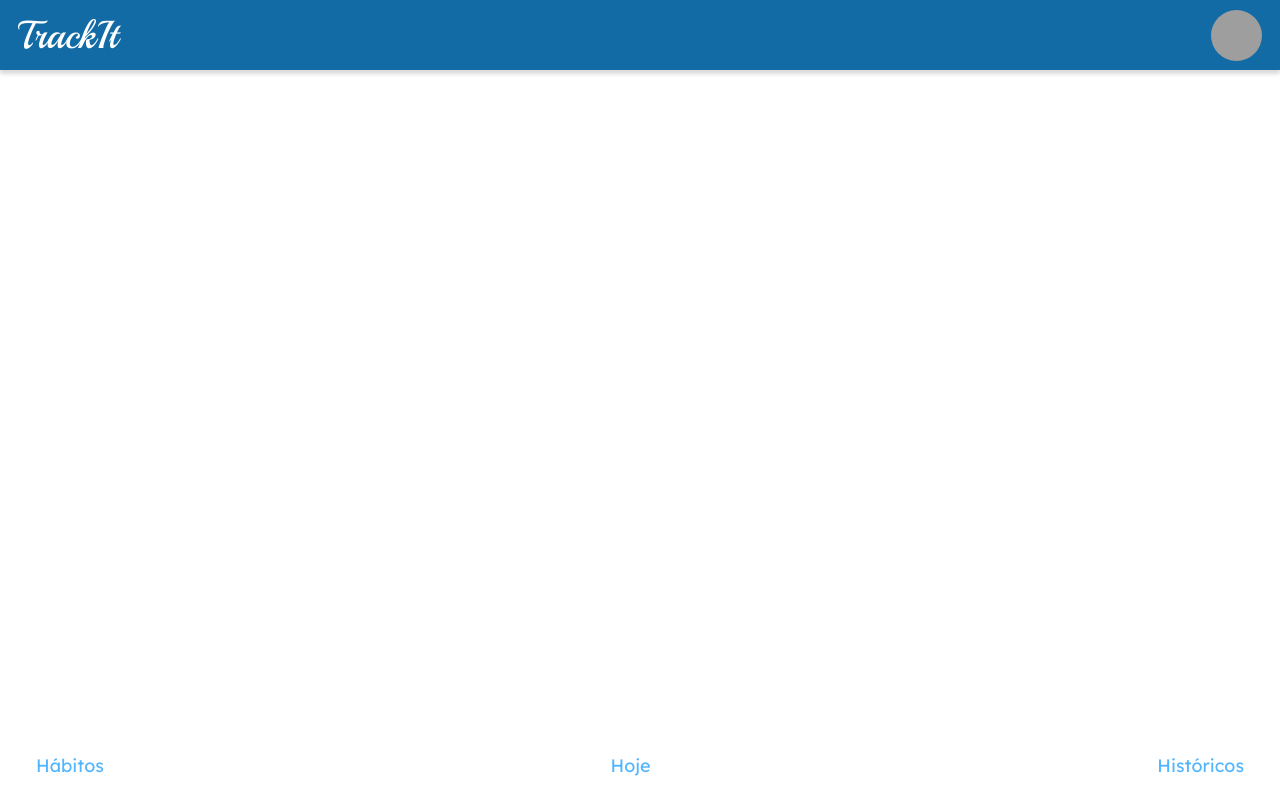
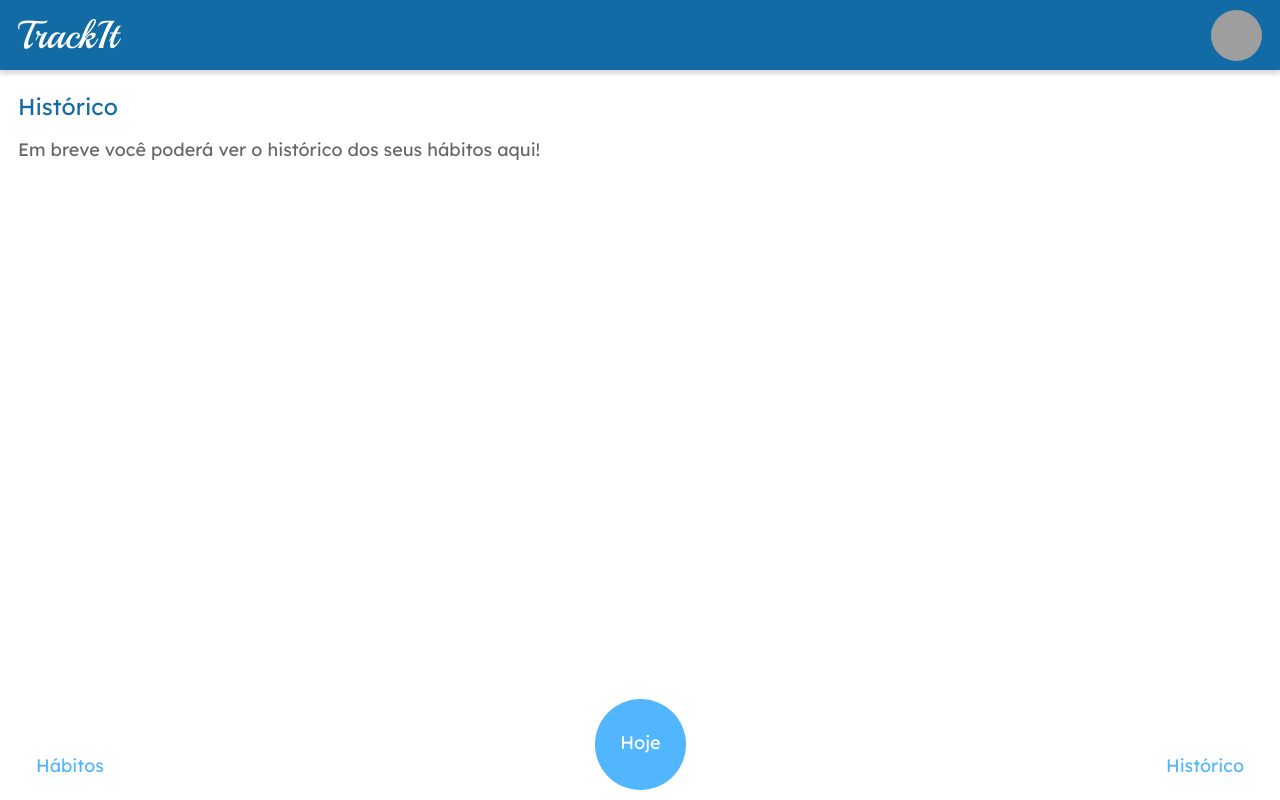
Before and after one commit to oscarfgmaia/projeto11-trackit, a React (Create React App) app: page /historico in a window 1280 px wide. Built offline with nearby package versions, Linux system fonts and the light colour scheme; grey boxes are pictures that could not be loaded.

Commit message:
todo fix bug on create new habit not update progress

```diff
--- a/package.json
+++ b/package.json
@@ -11,6 +11,7 @@
     "localforage": "^1.10.0",
     "match-sorter": "^6.3.1",
     "react": "^18.2.0",
+    "react-circular-progressbar": "^2.1.0",
     "react-dom": "^18.2.0",
     "react-loader-spinner": "^5.3.4",
     "react-router-dom": "^6.4.2",
--- a/src/App.js
+++ b/src/App.js
@@ -9,7 +9,7 @@ import RegisterPage from "./pages/RegisterPage";
 import TodayPage from "./pages/TodayPage";
 
 export default function App() {
-  const [user, setUser] = useState({ id: null, name: null, image: null, email: null, password: null, token: null, progess: null })
+  const [user, setUser] = useState({ id: null, name: null, image: null, email: null, password: null, token: null, progess: null, change:false })
   return (
     <BrowserRouter>
       <GlobalStyle />
--- a/src/assets/css/PagesBackground.js
+++ b/src/assets/css/PagesBackground.js
@@ -5,6 +5,6 @@ const PagesBackground = styled.div`
     margin-bottom: 70px;
     padding: 0px 18px;
     padding-top: 22px;
-    padding-bottom: 81px;
+    padding-bottom: 31px;
 `
 export default PagesBackground;
--- a/src/components/CreateHabit.js
+++ b/src/components/CreateHabit.js
@@ -7,7 +7,7 @@ import { BASE_URL } from "../constants/urls"
 import { LoginContext } from "../Contexts/LoginContext";
 
 export default function CreateHabit({ setCreateHabitBtn }) {
-    const { user } = useContext(LoginContext)
+    const { user,setUser} = useContext(LoginContext)
     const token = "eyJhbGciOiJIUzI1NiIsInR5cCI6IkpXVCJ9.eyJpZCI6NTk2OSwiaWF0IjoxNjY2MjA1MTkzfQ.LRHldZEEV5qM_kSKl4wcLBcGhJwAIiIHwWW_dPVke7s"
     const [days, setDays] = useState([
         { value: 0, day: 'D', clicked: false },
@@ -56,6 +56,7 @@ export default function CreateHabit({ setCreateHabitBtn }) {
                 })
         }
     }
+
 
     return (
         <CreateHabitContainer>
--- a/src/components/Footer.js
+++ b/src/components/Footer.js
@@ -1,36 +1,56 @@
 import { Link } from "react-router-dom";
 import styled from "styled-components";
+import { CircularProgressbarWithChildren, buildStyles } from 'react-circular-progressbar';
+import { useContext, useEffect, useState } from "react";
+import { LoginContext } from "../Contexts/LoginContext";
+import 'react-circular-progressbar/dist/styles.css';
+export default function Footer() {
+    const { user } = useContext(LoginContext)
+    const [percentage, setPercentage] = useState(0)
+    useEffect(() => {
+        console.log(user)
+        setPercentage(user.progress)
+    }, [user])
 
-export default function Footer() {
     return (
         <StyledFooter>
             <Link to={'/habitos'}>
-                <h1>Hábitos</h1>
+                <HabitContainer>
+                    <h1>Hábitos</h1>
+                </HabitContainer>
             </Link>
             <Link to={'/hoje'}>
-                <h1>Hoje</h1>
+                <CircularProgressContainer>
+                    <CircularProgressbarWithChildren
+                        value={percentage}
+                        text={'Hoje'}
+                        background
+                        backgroundPadding={6}
+                        styles={buildStyles({
+                            backgroundColor: "#52B6FF",
+                            textColor: "#fff",
+                            pathColor: "#fff",
+                            trailColor: "transparent"
+                        })}
+                    />
+                </CircularProgressContainer>
             </Link>
             <Link to={'/historico'}>
-                <h1>Históricos</h1>
+                <HistoricContainer>
+                    <h1>Histórico</h1>
+                </HistoricContainer>
             </Link>
         </StyledFooter>
     )
 }
 
-const StyledFooter = styled.div`
-    position: fixed;
-    z-index: 999;
-    bottom: 0;
-    left: 0;
-    box-sizing: border-box;
+
+const HabitContainer = styled.div`
     display: flex;
     align-items: center;
-    justify-content: space-between;
+    justify-content: flex-start;
     height: 70px;
-    background: #FFF;
-    a{
-      text-decoration:none ;
-    }
+    width: 80px;
     h1{
         background-color: #FFF;
         font-family: 'Lexend Deca';
@@ -41,6 +61,51 @@ const StyledFooter = styled.div`
         text-align: center;
         color:#52B6FF;
     }
+`
+
+const HistoricContainer = styled.div`
+    display: flex;
+    align-items: center;
+    justify-content: flex-end;
+    height: 70px;
+    width: 80px;
+    h1{
+        background-color: #FFF;
+        font-family: 'Lexend Deca';
+        font-style: normal;
+        font-weight: 400;
+        font-size: 17.976px;
+        line-height: 22px;
+        text-align: center;
+        color:#52B6FF;
+    }
+`
+
+const CircularProgressContainer = styled.div`
+    display: flex;
+    justify-content: center;
+    align-items: center;
+    width: 91px;
+    height: 91px;
+    display: flex;
+    margin-bottom: 10px;
+`
+
+const StyledFooter = styled.div`
+    position: fixed;
+    z-index: 999;
+    bottom: 0;
+    left: 0;
+    box-sizing: border-box;
+    display: flex;
+    align-items: flex-end;
+    justify-content: space-between;
+    height: 70px;
+    background: #FFF;
+    a{
+      text-decoration:none ;
+    }
+
     img{
         width: 51px;
         height: 51px;
--- a/src/components/TodayHabits.js
+++ b/src/components/TodayHabits.js
@@ -7,10 +7,11 @@ import { LoginContext } from "../Contexts/LoginContext"
 
 export default function TodayHabit({ name, currentSequence, highestSequence, id, done, handleEffect, setHandleEffect }) {
     const { user } = useContext(LoginContext);
+
     const token = "eyJhbGciOiJIUzI1NiIsInR5cCI6IkpXVCJ9.eyJpZCI6NTk2OSwiaWF0IjoxNjY2MjA1MTkzfQ.LRHldZEEV5qM_kSKl4wcLBcGhJwAIiIHwWW_dPVke7s"
 
     function onClick() {
-        axios.post(`${BASE_URL}/habits/${id}/check`,{},{
+        axios.post(`${BASE_URL}/habits/${id}/check`, {}, {
             headers: {
                 'Authorization': `Bearer ${token}`
             }
@@ -25,10 +26,10 @@ export default function TodayHabit({ name, currentSequence, highestSequence, id,
 
     return (
         <StyledContainer>
-            <StyledLeft>
+            <StyledLeft isEqual={currentSequence === highestSequence} done={done} highestSequence={highestSequence}>
                 <h1>{name}</h1>
-                <h2>Sequência atual: {currentSequence} dias</h2>
-                <h2>Seu recorde: {highestSequence} dias</h2>
+                <h2>Sequência atual: <StyledActualDay>{currentSequence} dias</StyledActualDay></h2>
+                <h2>Seu recorde: <StyledRecordDay>{highestSequence} dias</StyledRecordDay></h2>
             </StyledLeft>
             <StyledRight>
                 <StyledCheckBox done={done} src={checkBox} onClick={onClick} />
@@ -36,6 +37,14 @@ export default function TodayHabit({ name, currentSequence, highestSequence, id,
         </StyledContainer>
     )
 }
+
+const StyledActualDay = styled.span`
+    color:red;
+`
+const StyledRecordDay = styled.span`
+    color:red;
+`
+
 
 const StyledCheckBox = styled.img`
     filter: ${props => props.done === true ? (
@@ -70,8 +79,19 @@ const StyledLeft = styled.div`
     }
     h2{
         margin-bottom: 2px;
-        font-size: 13px;
+        font-family: 'Lexend Deca';
+        font-style: normal;
+        font-weight: 400;
+        font-size: 12.976px;
+        line-height: 16px;
         color: #666666;
+    }
+
+    ${StyledActualDay}{
+        color: ${props => props.done ? '#8FC549' : '#666666'} ;
+    }
+    ${StyledRecordDay}{
+        color: ${props => props.isEqual && props.highestSequence !== 0 ? '#8FC549' : '#666666'} ;
     }
 
 `
--- a/src/pages/HabitsPage.js
+++ b/src/pages/HabitsPage.js
@@ -19,7 +19,6 @@ export default function HabitsPage() {
     const token = "eyJhbGciOiJIUzI1NiIsInR5cCI6IkpXVCJ9.eyJpZCI6NTk2OSwiaWF0IjoxNjY2MjA1MTkzfQ.LRHldZEEV5qM_kSKl4wcLBcGhJwAIiIHwWW_dPVke7s"
     const [habits, setHabits] = useState([])
     useEffect(() => {
-        document.body.style.backgroundColor="#E5E5E5";
         axios.get(`${BASE_URL}/habits`, {
             headers: {
                 'Authorization': `Bearer ${token}`
--- a/src/pages/HistoricPage.js
+++ b/src/pages/HistoricPage.js
@@ -1,14 +1,46 @@
-import axios from "axios";
-import { useContext } from "react";
 import Footer from "../components/Footer";
 import Header from "../components/Header";
-import { LoginContext } from "../Contexts/LoginContext";
-import { BASE_URL } from "../constants/urls"
+import PagesBackground from "../assets/css/PagesBackground";
+import styled from "styled-components";
+
 export default function HistoricPage() {
     return (
         <>
             <Header />
+            <PagesBackground>
+                <StyledNewHabit>
+                    <h1>Histórico</h1>
+                    <h2>
+                        Em breve você poderá ver o histórico dos seus hábitos aqui!
+                    </h2>
+                </StyledNewHabit>
+            </PagesBackground>
             <Footer />
         </>
     )
 }
+
+const StyledNewHabit = styled.div`
+    display: flex;
+    flex-direction: column;
+    justify-content: space-between;
+    width: 100%;
+    h1{
+        font-family: 'Lexend Deca';
+        font-style: normal;
+        font-weight: 400;
+        font-size: 22.976px;
+        line-height: 29px;
+        color: #126BA5;
+        margin-bottom: 17px;
+    }
+    h2{
+        font-family: 'Lexend Deca';
+        font-style: normal;
+        font-weight: 400;
+        font-size: 17.976px;
+        line-height: 22px;
+
+        color: #666666;
+    }
+`
--- a/src/pages/TodayPage.js
+++ b/src/pages/TodayPage.js
@@ -49,7 +49,7 @@ export default function TodayPage() {
 
     useEffect(() => {
         document.body.style.backgroundColor = "#E5E5E5";
-        function getData() {
+
         axios.get(`${BASE_URL}/habits/today`, {
             headers: {
                 'Authorization': `Bearer ${token}`
@@ -57,19 +57,20 @@ export default function TodayPage() {
         })
             .then(res => {
                 setHabits(res.data);
+                checkProgress(res.data)
                 setStartPage(true);
             })
             .catch(err => {
                 console.log(err.response.data.message)
             })
-        }
-        getData()
-        console.log(habits)
-    }, [handleEffect])
+    }, [handleEffect,user])
 
-    function aumentarProgress() {
-        const newUser = { ...user, progress: 50 }
-        setUser(newUser)
+    function checkProgress(arr) {
+        const arrSize = arr.length
+        const arrFiltered = arr.filter((e) => { if (e.done === true) return true })
+        let progress = (arrFiltered.length/arrSize*100).toFixed()
+        const newUser = {...user,progress:progress}
+        setUser(newUser);
     }
 
     if (startPage === false) {
@@ -83,7 +84,7 @@ export default function TodayPage() {
                 <PagesBackground>
                     <StyledNewHabit>
                         <h1>{week}, {dayOfMonth}/{monthOfYear}</h1>
-                        <h2>Nenhum hábito concluído ainda</h2>
+                        <h3>Nenhum hábito concluído ainda</h3>
                     </StyledNewHabit>
                     <StyledText>
                         <h1>
@@ -102,7 +103,6 @@ export default function TodayPage() {
                     <StyledNewHabit>
                         <h1>{week}, {dayOfMonth}/{monthOfYear}</h1>
                         {habits.some(elem => elem.done === true) ? <h2>{user.progress}% dos hábitos concluídos</h2> : <h3> Nenhum hábito concluído ainda</h3>}
-                        <button onClick={aumentarProgress}>AUMENTAR PROGRESS</button>
                     </StyledNewHabit>
                     <StyledText>
                         {habits.map((e) => <TodayHabit
```
Also changed, not shown: 1 other file (tests, documents, lock files or other folders). Lines whose indentation alone changed are shown as unchanged.
